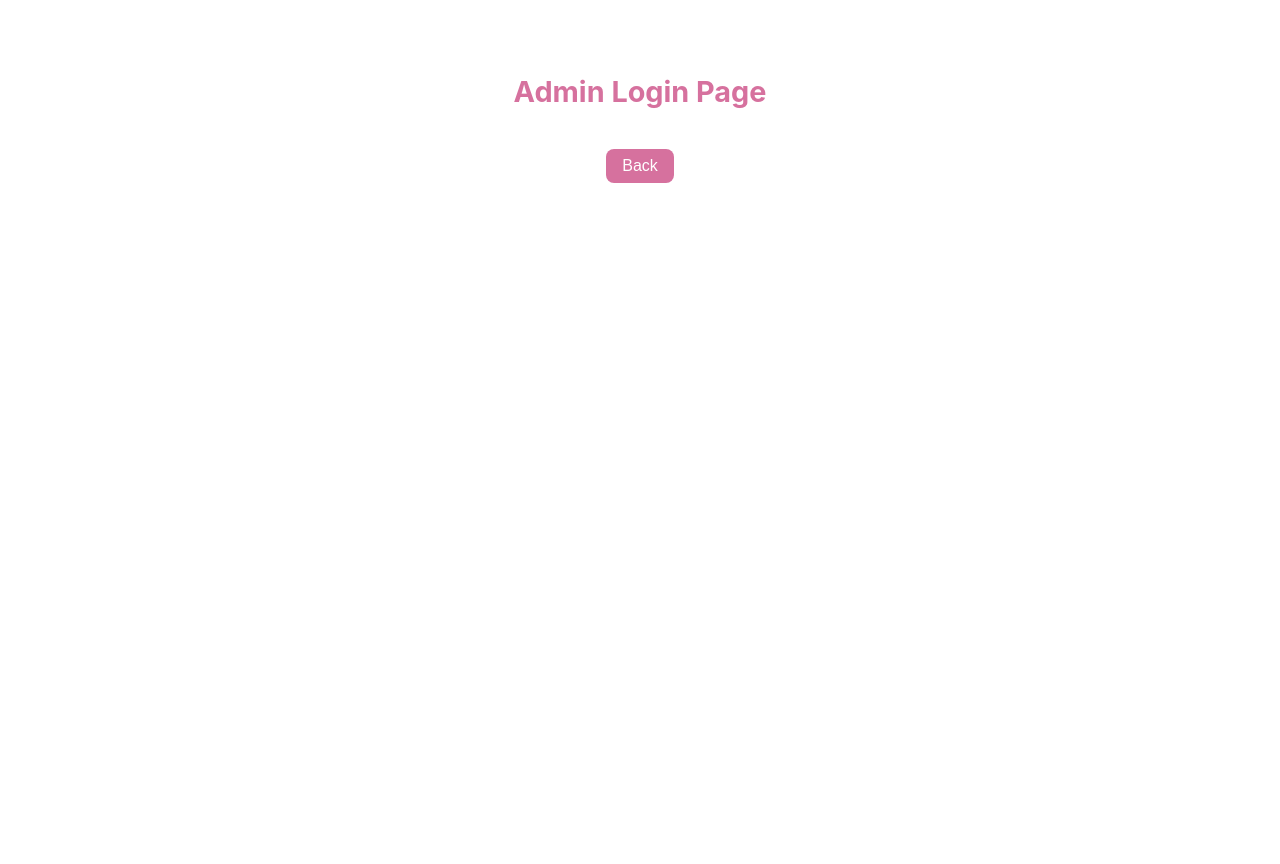
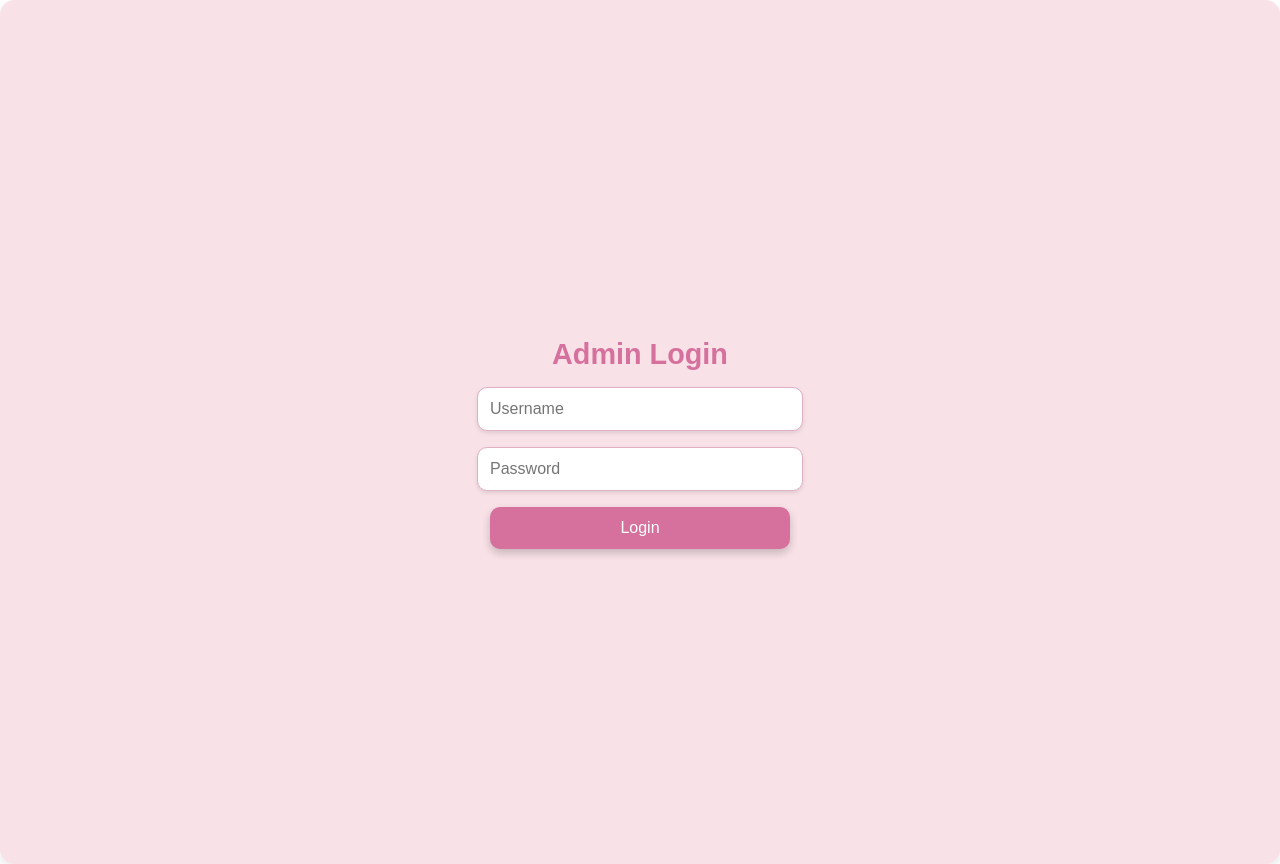
Before and after one commit to aprilbby/srrs, a React (Create React App) app in the folder frontend/: page / in a window 1280 px wide. Both pictures are taken after a click on the button "Admin". Before the commit the page ends 800 px from the top, so only its background shows below. Built offline with nearby package versions, Linux system fonts and the light colour scheme.

Commit message:
admin login page

```diff
--- a/frontend/src/AdminLogin.js
+++ b/frontend/src/AdminLogin.js
@@ -1,38 +1,90 @@
-import React from 'react';
+import React, { useState } from 'react';
 
-function AdminLogin({ onBack }) {
+const AdminLogin = ({ onLoginSuccess }) => {
+    const [username, setUsername] = useState('');
+    const [password, setPassword] = useState('');
+    const [errorMessage, setErrorMessage] = useState('');
+
+    const handleLogin = () => {
+        // Hardcoded credentials
+        if (username === 'admin' && password === 'admin') {
+            onLoginSuccess(); // Notify parent component of successful login
+        } else {
+            setErrorMessage('Invalid username or password. Please try again.');
+        }
+    };
+
     return (
         <div style={styles.container}>
-            <h2 style={styles.title}>Admin Login Page</h2>
-            {/* Add your admin login form here */}
-            <button style={styles.backButton} onClick={onBack}>Back</button>
+            <h2 style={styles.title}>Admin Login</h2>
+            <input
+                type="text"
+                placeholder="Username"
+                value={username}
+                onChange={(e) => setUsername(e.target.value)}
+                style={styles.input}
+            />
+            <input
+                type="password"
+                placeholder="Password"
+                value={password}
+                onChange={(e) => setPassword(e.target.value)}
+                style={styles.input}
+            />
+            <button onClick={handleLogin} style={styles.loginButton}>
+                Login
+            </button>
+            {errorMessage && <p style={styles.errorMessage}>{errorMessage}</p>}
         </div>
     );
-}
+};
 
 const styles = {
     container: {
-        textAlign: 'center',
-        marginTop: '50px',
         display: 'flex',
         flexDirection: 'column',
         alignItems: 'center',
+        justifyContent: 'center',
+        height: '100vh',
+        backgroundColor: '#f8e1e7',
+        fontFamily: 'Arial, sans-serif',
+        padding: '2rem',
+        borderRadius: '15px',
+        boxShadow: '0 4px 12px rgba(0, 0, 0, 0.1)',
     },
     title: {
         fontSize: '1.8rem',
-        marginBottom: '1.5rem',
-        color: '#d6719e'
+        color: '#d6719e',
+        marginBottom: '1rem',
     },
-    backButton: {
-        padding: '0.5rem 1rem',
+    input: {
+        width: '100%',
+        maxWidth: '300px',
+        padding: '0.75rem',
+        marginBottom: '1rem',
+        fontSize: '1rem',
+        borderRadius: '10px',
+        border: '1px solid #e0b0c7',
+        outline: 'none',
+        boxShadow: '0 2px 4px rgba(0, 0, 0, 0.1)',
+    },
+    loginButton: {
+        width: '100%',
+        maxWidth: '300px',
+        padding: '0.75rem',
         fontSize: '1rem',
         color: '#ffffff',
         backgroundColor: '#d6719e',
         border: 'none',
-        borderRadius: '8px',
+        borderRadius: '10px',
         cursor: 'pointer',
+        transition: 'background-color 0.3s ease',
+        boxShadow: '0 4px 8px rgba(0, 0, 0, 0.2)',
+    },
+    errorMessage: {
         marginTop: '1rem',
-        transition: 'all 0.3s ease',
+        color: '#d6719e',
+        fontSize: '0.9rem',
     },
 };
 
--- a/frontend/src/App.js
+++ b/frontend/src/App.js
@@ -27,9 +27,8 @@ function App() {
         setPage('tenantHome');
     };
 
-    const handleLogout = () => {
-        setUser(null);  // Clear user data
-        setPage('main');  // Redirect to the main login page
+    const handleAdminLoginSuccess = () => {
+        setPage('adminDashboard'); // Placeholder for admin dashboard
     };
 
     return (
@@ -37,8 +36,9 @@ function App() {
             {page === 'main' && <LoginPage onSelectUserType={handleSelectUserType} />}
             {page === 'tenantLogin' && <TenantLogin onBack={handleBackToMain} onSignup={() => setPage('tenantSignup')} onLoginSuccess={handleLoginSuccess} />}
             {page === 'tenantSignup' && <TenantSignup onBack={() => setPage('tenantLogin')} onSignupSuccess={handleSignupSuccess} />}
-            {page === 'tenantHome' && <TenantHome user={user} onLogout={handleLogout} />}
-            {page === 'adminLogin' && <AdminLogin onBack={handleBackToMain} />}
+            {page === 'tenantHome' && <TenantHome user={user} />}
+            {page === 'adminLogin' && <AdminLogin onLoginSuccess={handleAdminLoginSuccess} />}
+            {page === 'adminDashboard' && <h1>Admin Dashboard (Coming Soon)</h1>}
         </div>
     );
 }
```
